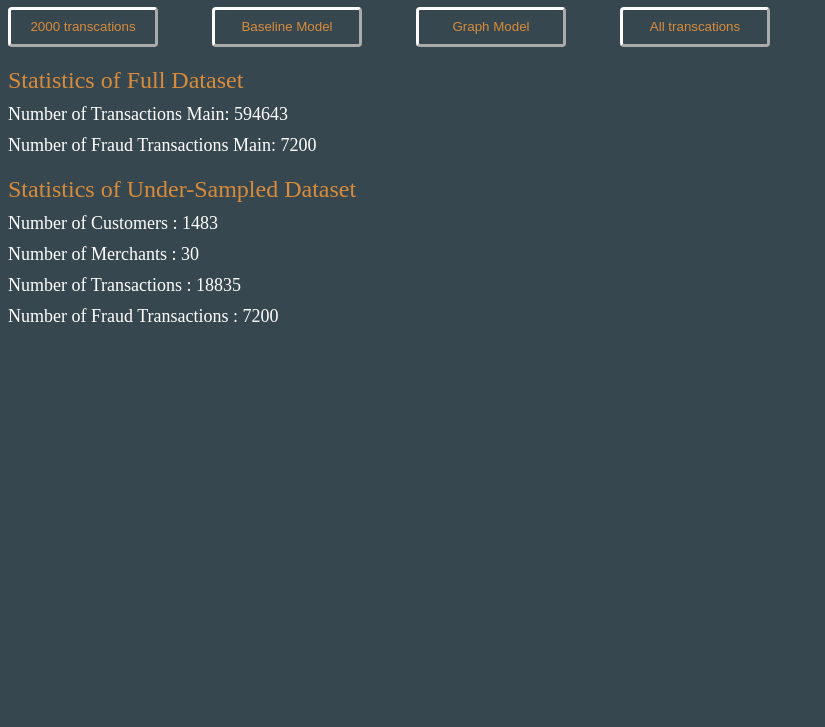
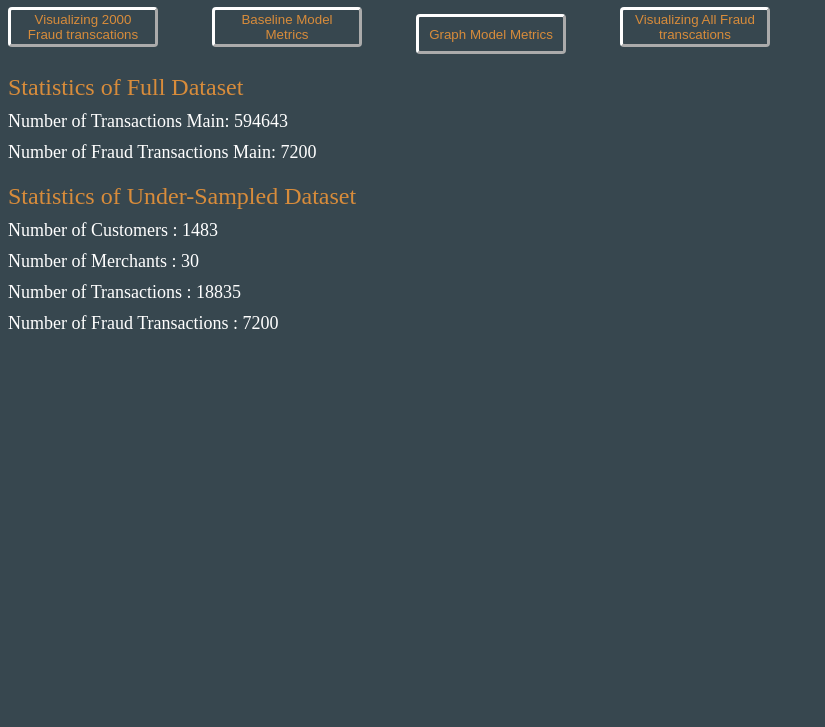
Before and after one commit to VenkatKrishnaSai/SWM-Visualization, a plain HTML site: page index.html in a window 1280 px wide. Shown: the part 73-800 px from the top of the page, without its empty margins (0-825 px from the left). Drawn offline with Linux system fonts and the light colour scheme.

Commit message:
button name changes

```diff
--- a/index.html
+++ b/index.html
@@ -15,7 +15,7 @@
           border-color: white !important;
         "
       >
-        2000 transcations
+        Visualizing 2000 Fraud transcations
       </button>
     </div>
     <div style="display: inline-block; margin-left: 50px">
@@ -31,7 +31,7 @@
           border-color: white !important;
         "
       >
-        Baseline Model
+        Baseline Model Metrics
       </button>
     </div>
     <div style="display: inline-block; margin-left: 50px">
@@ -47,7 +47,7 @@
           border-color: white !important;
         "
       >
-        Graph Model
+        Graph Model Metrics
       </button>
     </div>
     <div style="margin-left: 50px; display: inline-block">
@@ -63,7 +63,7 @@
           border-color: white !important;
         "
       >
-        All transcations
+        Visualizing All Fraud transcations
       </button>
     </div>
     <div style="color: #d88c3b; margin-top: 20px; font-size: x-large">
```
